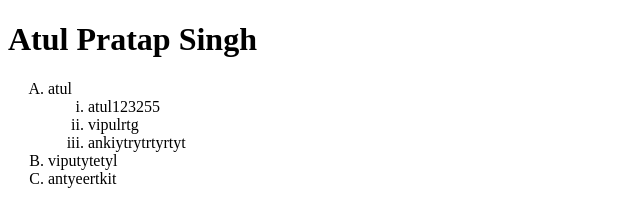
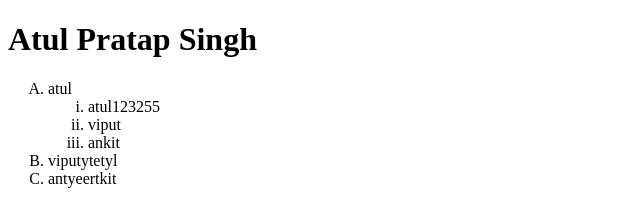
Before and after one commit to Atul-Pratap-Singh82/Html, a plain HTML site: page 3_project.html in a window 1280 px wide. Shown: the top 201 px of the page, 0-640 px from the left. Drawn offline with Linux system fonts and the light colour scheme.

Commit message:
jjjjjjjjjjjjj

```diff
--- a/3_project.html
+++ b/3_project.html
@@ -16,8 +16,8 @@
         <li>atul</li>
         <ol type="i">
             <li>atul123255</li>
-            <li>vipulrtg</li>
-            <li>ankiytrytrtyrtyt</li>
+            <li>viput</li>
+            <li>ankit</li>
         </ol>
         <li>viputytetyl</li>
         <li>antyeertkit</li>
```
